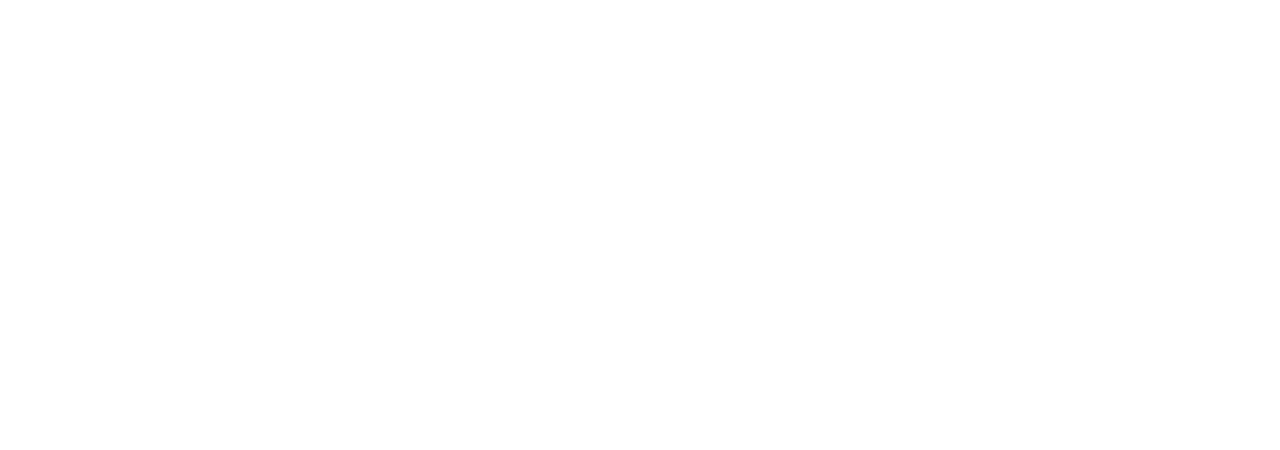
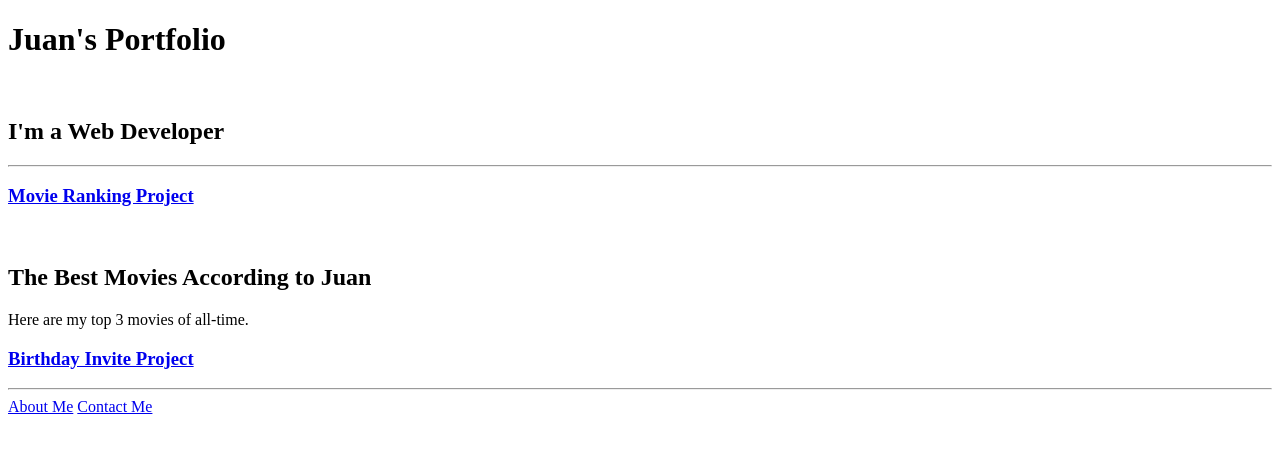
Before and after one commit to TechnoPhantom31/html-portfolio, a plain HTML site: page index.html in a window 1280 px wide. Drawn offline with Linux system fonts and the light colour scheme.

Commit message:
Update index.html

```diff
--- a/index.html
+++ b/index.html
@@ -1,15 +1,22 @@
-<!-- TODO 1: Create the HTML Boilerplate -->
-
-<!-- TODO 2: Add Your previous projects' HTML into the public folder -->
-
-<!-- TODO 3: Take screenshots of your project previews and add the images to the images folder -->
-
-<!-- TODO 4: Add titles/subtitles etc. -->
-
-<!-- TODO 5: Add a link to the project pages -->
-
-<!-- TODO 6: Add images to show the project previews
-HINT for TODO 6: You can use the height attribute set to 200 to make the image smaller:
-https://developer.mozilla.org/en-US/docs/Web/HTML/Element/img#attr-height -->
-
-<!-- TODO 7: Add the Contact Me and About Me page links -->
+<!DOCTYPE html>
+<html lang="en">
+<head>
+    <meta charset="UTF-8">
+    <meta name="viewport" content="width=device-width, initial-scale=1.0">
+    <title>Document</title>
+</head>
+<body>
+    <h1>Juan's Portfolio</h1>
+    <br>
+    <h2>I'm a Web Developer</h2>
+    <hr>
+    <h3><a href="./public/movie-ranking.html">Movie Ranking Project</a></h3>
+    <br>
+    <h2>The Best Movies According to Juan</h2>
+    <p>Here are my top 3 movies of all-time.</p>
+    <h3><a href="./public/birthday-invite.html">Birthday Invite Project</a></h3>
+    <hr>
+    <a href="./public/about.html">About Me</a>
+    <a href="./public/contact.html">Contact Me</a>
+</body>
+</html>
```
